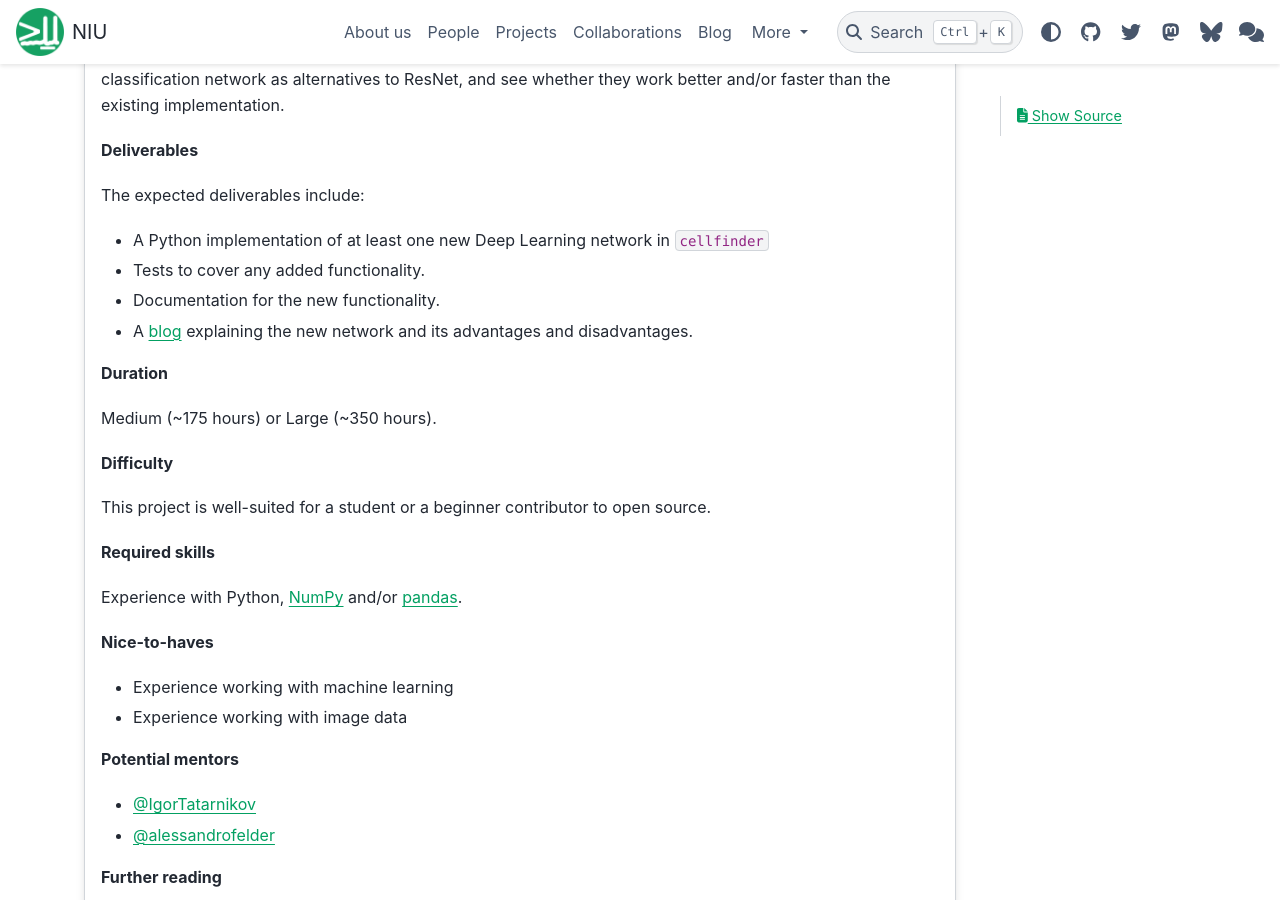
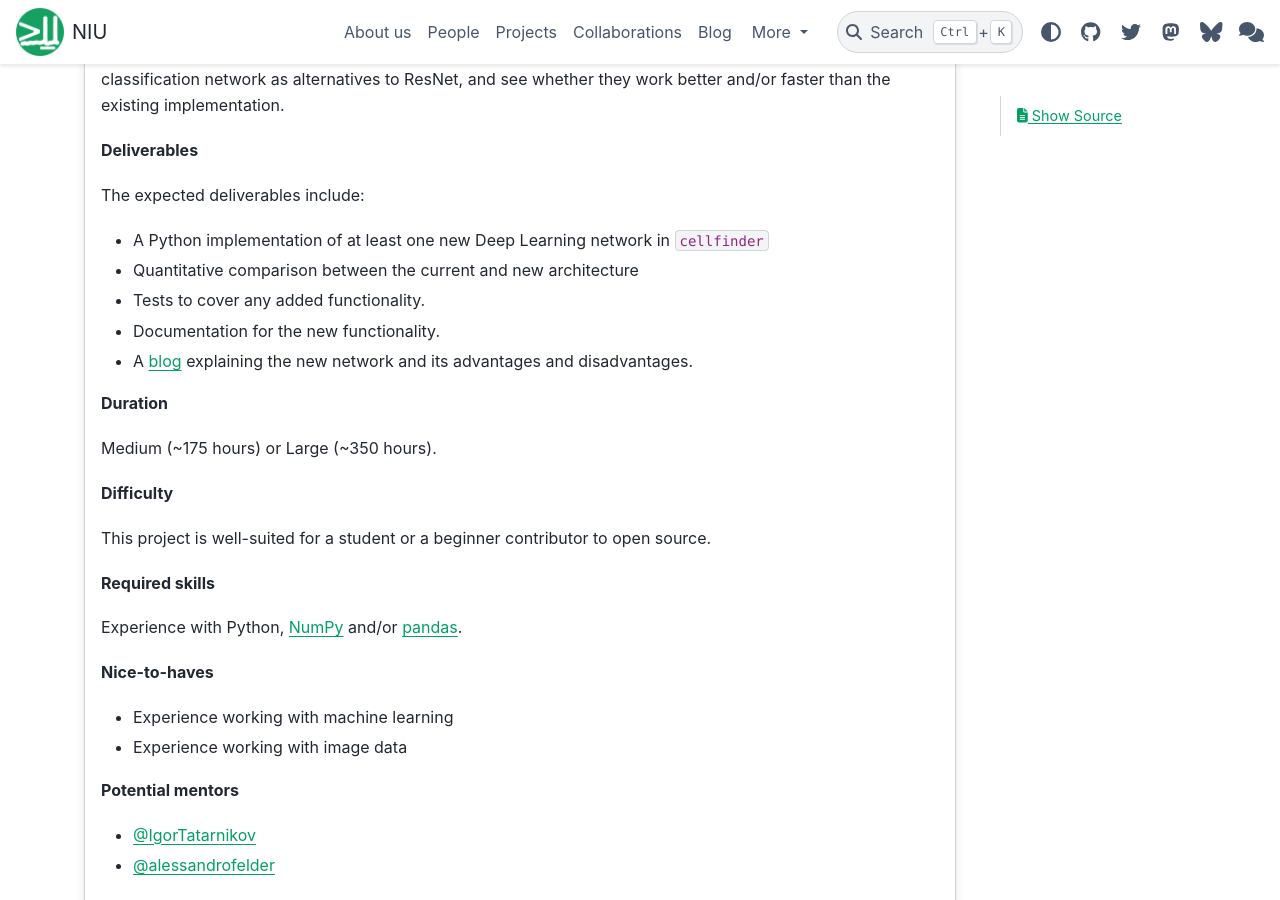
Before and after one commit to neuroinformatics-unit/neuroinformatics-unit.github.io, a Sphinx documentation site: the page built from docs/source/get-involved/gsoc/projects_2025.md, in a window 1280 px wide and 900 px high, scrolled down 10757 px. Built offline with Sphinx 7.4.7 and the PyData theme 0.15.4, drawn with Linux system fonts in a browser that asks for light colours; nearby versions of some CDN libraries.

Commit message:
Update docs/source/get-involved/gsoc/projects_2025.md
Co-authored-by: Igor Tatarnikov <61896994+IgorTatarnikov@users.noreply.github.com>

```diff
--- a/docs/source/get-involved/gsoc/projects_2025.md
+++ b/docs/source/get-involved/gsoc/projects_2025.md
@@ -333,6 +333,7 @@ The BrainGlobe `cellfinder` tool is used to detect cells in large whole-brain im
 The expected deliverables include:
 
 - A Python implementation of at least one new Deep Learning network in `cellfinder`
+- Quantitative comparison between the current and new architecture
 - Tests to cover any added functionality.
 - Documentation for the new functionality.
 - A [blog](https://brainglobe.info/blog) explaining the new network and its advantages and disadvantages.
```
